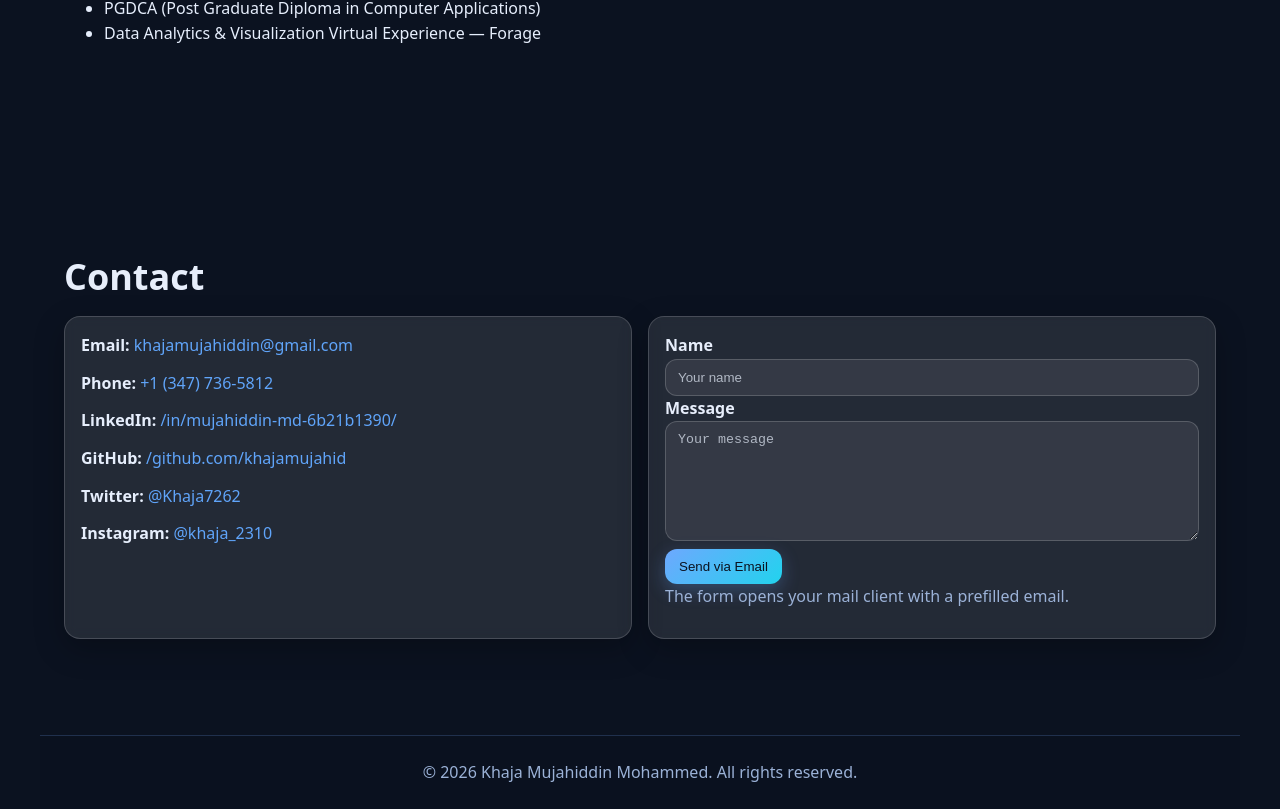
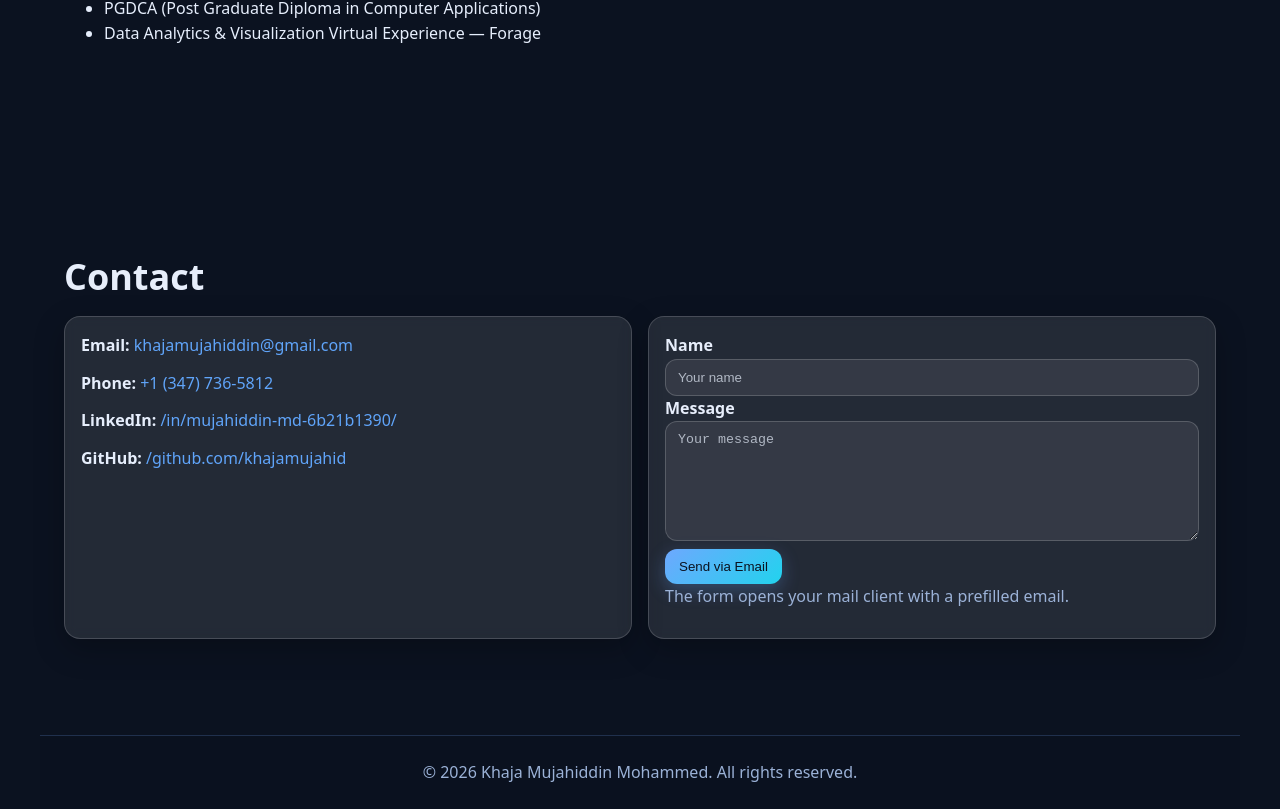
Before and after one commit to khajamujahid/Portfolio, a Next.js app: page / in a window 1280 px wide. Shown: the part 5640-6449 px from the top of the page. Built offline with nearby package versions, Linux system fonts and the light colour scheme.

Commit message:
Remove Twitter and Instagram links from Contact component
Removed Twitter and Instagram contact links from the contact component.

```diff
--- a/components/Contact.jsx
+++ b/components/Contact.jsx
@@ -18,8 +18,6 @@ export default function Contact(){
           <p><strong>Phone:</strong> <a href="tel:+13477365812">+1 (347) 736-5812</a></p>
           <p><strong>LinkedIn:</strong> <a href={contacts.linkedin} target="_blank" rel="noopener">{contacts.linkedin.replace('https://www.linkedin.com/','/')}</a></p>
           <p><strong>GitHub:</strong> <a href={contacts.github} target="_blank" rel="noopener">{contacts.github.replace('https://','/')}</a></p>
-          <p><strong>Twitter:</strong> <a href={contacts.twitter} target="_blank" rel="noopener">@Khaja7262</a></p>
-          <p><strong>Instagram:</strong> <a href={contacts.instagram} target="_blank" rel="noopener">@khaja_2310</a></p>
         </div>
         <form className="contact-card" onSubmit={openEmail} aria-label="Contact form">
           <label htmlFor="name">Name</label>
```
